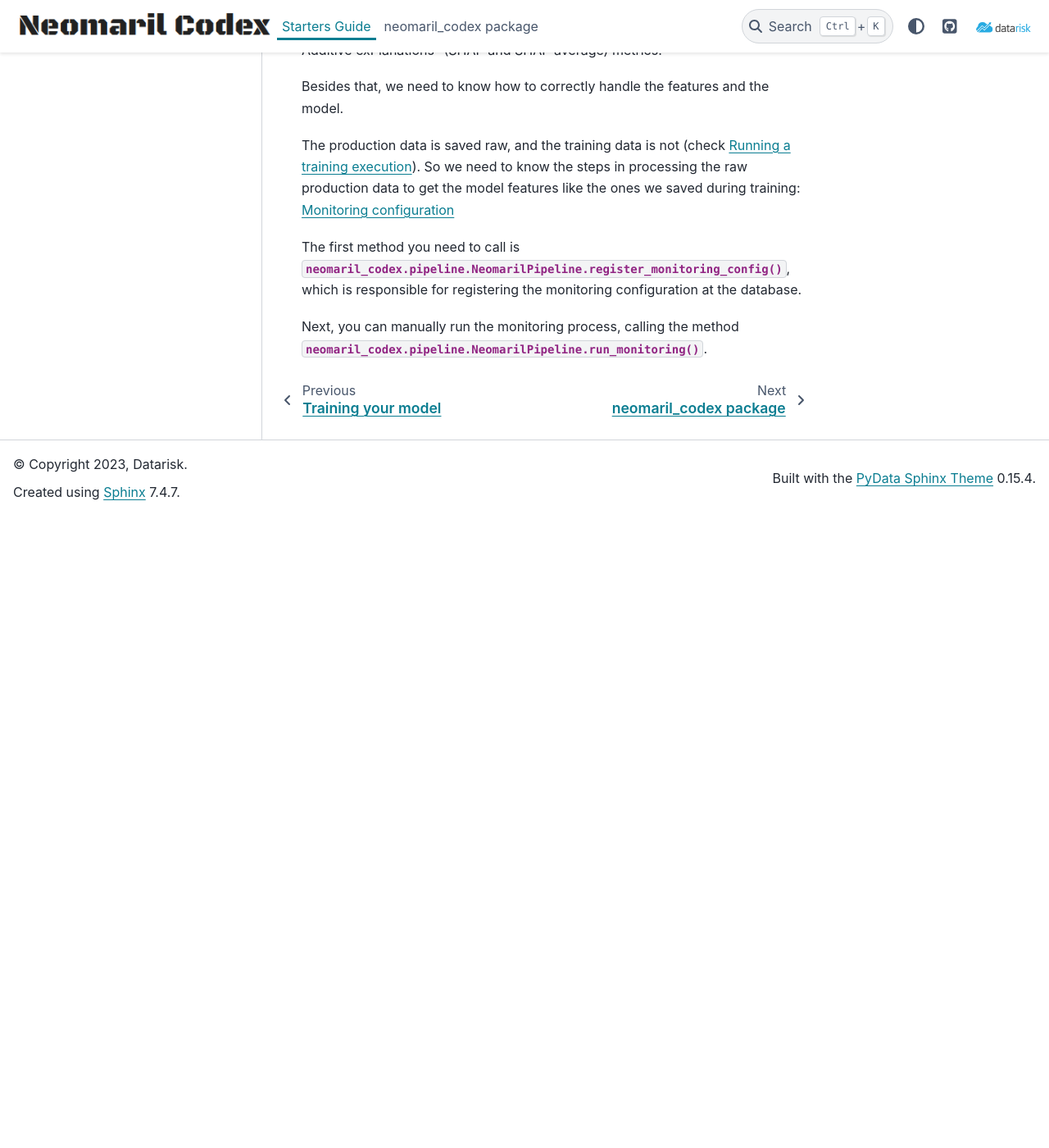
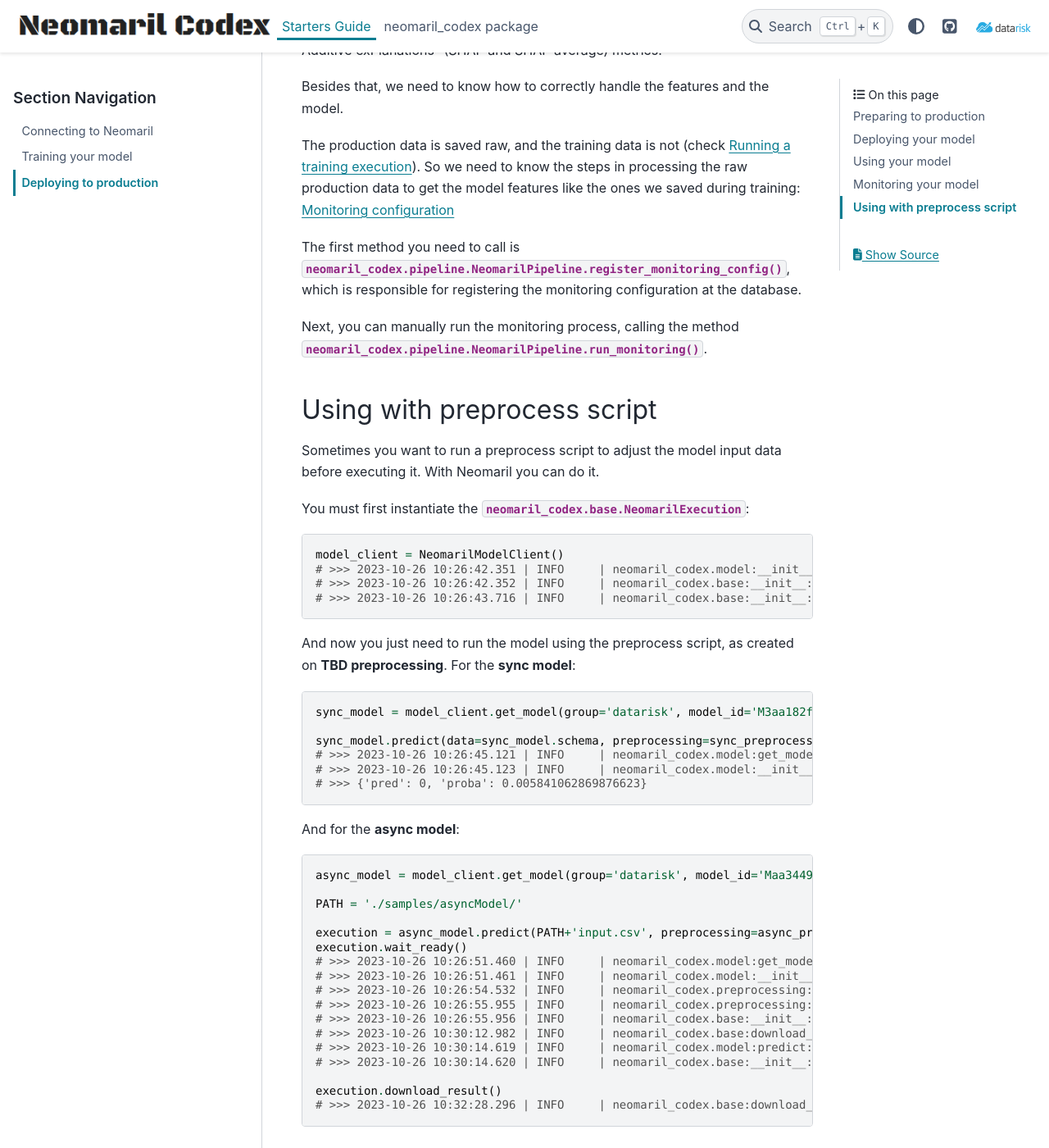
Before and after one commit to datarisk-io/mlops_codex, a Sphinx documentation site: the page built from docs/source/deploying.rst, in a window 1280 px wide and 1400 px high, scrolled down 4495 px. Shown: the whole window at 82% size. Built offline with Sphinx 7.4.7 and the PyData theme 0.15.4, drawn with Linux system fonts in a browser that asks for light colours; before the commit the page ends 5125 px from its top, so only the background shows below that.

Commit message:
docs: add preprocessing with model execution section to deploying.rst

```diff
--- a/docs/source/deploying.rst
+++ b/docs/source/deploying.rst
@@ -190,3 +190,52 @@
 The first method you need to call is :py:meth:`neomaril_codex.pipeline.NeomarilPipeline.register_monitoring_config`, which is responsible for registering the monitoring configuration at the database.
 
 Next, you can manually run the monitoring process, calling the method :py:meth:`neomaril_codex.pipeline.NeomarilPipeline.run_monitoring`.
+
+
+Using with preprocess script
+----------------------------
+
+Sometimes you want to run a preprocess script to adjust the model input data before executing it. With Neomaril you can do it.
+
+You must first instantiate the :py:class:`neomaril_codex.base.NeomarilExecution`:
+
+.. code:: python
+
+    model_client = NeomarilModelClient()
+    # >>> 2023-10-26 10:26:42.351 | INFO     | neomaril_codex.model:__init__:722 - Loading .env
+    # >>> 2023-10-26 10:26:42.352 | INFO     | neomaril_codex.base:__init__:90 - Loading .env
+    # >>> 2023-10-26 10:26:43.716 | INFO     | neomaril_codex.base:__init__:102 - Successfully connected to Neomaril
+
+And now you just need to run the model using the preprocess script, as created on **TBD preprocessing**.
+For the **sync model**:
+
+.. code:: python
+
+    sync_model = model_client.get_model(group='datarisk', model_id='M3aa182ff161478a97f4d3b2dc0e9b064d5a9e7330174daeb302e01586b9654c')
+
+    sync_model.predict(data=sync_model.schema, preprocessing=sync_preprocessing)
+    # >>> 2023-10-26 10:26:45.121 | INFO     | neomaril_codex.model:get_model:820 - Model M3aa182ff161478a97f4d3b2dc0e9b064d5a9e7330174daeb302e01586b9654c its deployed. Fetching model.
+    # >>> 2023-10-26 10:26:45.123 | INFO     | neomaril_codex.model:__init__:69 - Loading .env
+    # >>> {'pred': 0, 'proba': 0.005841062869876623}
+
+And for the **async model**:
+
+.. code:: python
+
+    async_model = model_client.get_model(group='datarisk', model_id='Maa3449c7f474567b6556614a12039d8bfdad0117fec47b2a4e03fcca90b7e7c')
+
+    PATH = './samples/asyncModel/'
+
+    execution = async_model.predict(PATH+'input.csv', preprocessing=async_preprocessing)
+    execution.wait_ready()
+    # >>> 2023-10-26 10:26:51.460 | INFO     | neomaril_codex.model:get_model:820 - Model Maa3449c7f474567b6556614a12039d8bfdad0117fec47b2a4e03fcca90b7e7c its deployed. Fetching model.
+    # >>> 2023-10-26 10:26:51.461 | INFO     | neomaril_codex.model:__init__:69 - Loading .env
+    # >>> 2023-10-26 10:26:54.532 | INFO     | neomaril_codex.preprocessing:set_token:123 - Token for group datarisk added.
+    # >>> 2023-10-26 10:26:55.955 | INFO     | neomaril_codex.preprocessing:run:177 - Execution '4' started to generate 'Db84e3baffc3457b9729f39f9f37aa1cd8aada89d3434ea0925e539cb23d7d65'. Use the id to check its status.
+    # >>> 2023-10-26 10:26:55.956 | INFO     | neomaril_codex.base:__init__:279 - Loading .env
+    # >>> 2023-10-26 10:30:12.982 | INFO     | neomaril_codex.base:download_result:413 - Output saved in ./result_preprocessing
+    # >>> 2023-10-26 10:30:14.619 | INFO     | neomaril_codex.model:predict:365 - Execution '5' started. Use the id to check its status.
+    # >>> 2023-10-26 10:30:14.620 | INFO     | neomaril_codex.base:__init__:279 - Loading .env
+
+    execution.download_result()
+    # >>> 2023-10-26 10:32:28.296 | INFO     | neomaril_codex.base:download_result:413 - Output saved in ./output.zip
```
